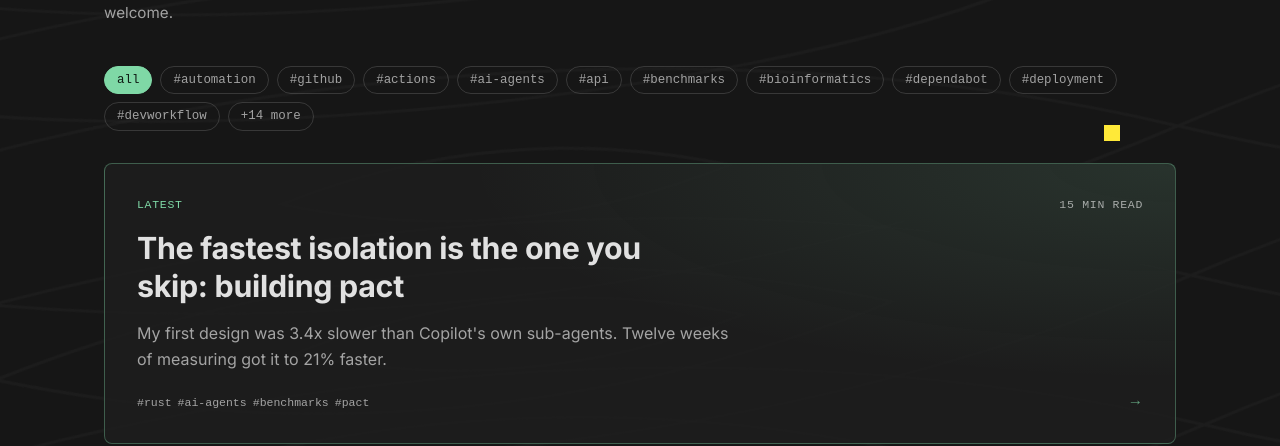
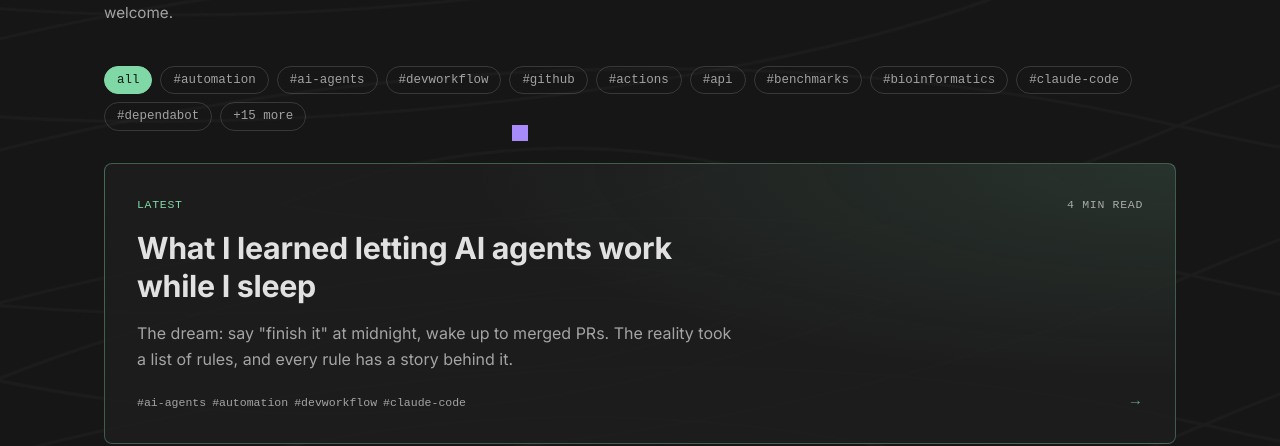
Before and after one commit to zekariasasaminew/my-portfolio-client, a React (Vite) app: page /notes in a window 1280 px wide. Shown: the part 227-673 px from the top of the page. Built offline with nearby package versions, Linux system fonts and the light colour scheme; no server answers.

Commit message:
Add agents-while-I-sleep note

```diff
--- a/src/data/notes.ts
+++ b/src/data/notes.ts
@@ -56,6 +56,24 @@ export const notes: Note[] = [
     tags: ["#bioinformatics", "#research", "#software"],
   },
   {
+    id: 13,
+    title: "What I learned letting AI agents work while I sleep",
+    hook: "The dream: say \"finish it\" at midnight, wake up to merged PRs. The reality took a list of rules, and every rule has a story behind it.",
+    content: [
+      "A lot of my side project work now happens overnight. Before bed I hand a coding agent a backlog, tell it to finish, and go to sleep. Some mornings I wake up to a stack of clean PRs. Some mornings I wake up to nothing, because the agent stopped at 1 a.m. to ask me a question.\n\nEvery rule below exists because something went wrong at least once.",
+      "## 1. Ask everything up front, then never check in\n\nAn agent that asks \"Should I proceed?\" at 1 a.m. has wasted the whole night. Nobody is awake to say yes.\n\nSo the deal is: before I go to sleep, the agent gets one window to ask its questions. It should ask the important ones, a few at once. After that, no check-ins. If it hits a judgment call, it makes the call and **writes it down** in the commit, the PR, or the final summary, so I can review it and undo it in the morning.\n\nDecide now, log it, let me reverse it later. That turned out to be way better than waiting for me.",
+      "## 2. Never stop running\n\nOne night I had a chain of brain-computer interface experiments running. The machine got low on memory, the tool running the agent killed its background jobs, and the message said something like \"restart only if the user asks.\" So the agent didn't. The chain sat dead for about **5 hours** until I woke up.\n\nNow the rule is explicit: my standing instruction *is* the ask. If a job gets killed, restart it, fix whatever killed it, and keep going. Run long jobs detached so a cleanup can't take them out, and make them resumable so a restart doesn't start from zero.\n\nThe exceptions are real ones: the machine is about to run out of memory, or the next step is something outward facing.",
+      "## 3. Check which branch you're on. Every time.\n\nIn long loops (finish issue, merge, start the next one), agents kept accidentally committing onto `main`. It always went the same way: switch to `main`, pull, start editing, forget to make a new branch.\n\nThe fix is boring and it works: after every `git checkout main && git pull`, run `git branch --show-current` before touching a file. One issue, one branch, one PR.",
+      "## 4. One heavy job at a time\n\nMy laptop has about 14 GB of RAM. Each interactive agent session with its helper processes holds close to a gigabyte. Put three agents on three repos all running builds and test suites at once, and the whole machine crawls.\n\nSo heavy work (builds, full test runs, installs) goes through a small gate script that lets one run at a time. When I measured it, 63 sessions had used it, only 7 ever waited more than a minute, and the longest wait was 6 minutes. Waiting a bit beats a frozen laptop at 3 a.m.",
+      "## 5. Trust, but read the diff\n\nAgents say \"done\" a lot. Sometimes it's true. Sometimes the tests were never run, or the change is in the wrong file.\n\nThe rule: a worker's report is a claim, not proof. The main session opens the real diff, runs the check that proves the change, and for anything visual, opens the page. Same goes for production. One agent once looked at a migration list, decided my database was missing 14+ migrations, and wanted to re-run them all. They were already applied, just not recorded. Look at the real thing before you change it.",
+      "## 6. Some things stay human\n\nAutonomy covers my own repos and my own calls. It doesn't cover someone else's. If an outside contributor opened a PR, the agent leaves it alone: no merging, no comments, no competing fix. It goes in the morning summary.\n\nSame for anything that leaves my machine and can't be taken back. And if the agent truly can't finish something (it needs a real user, or a Mac I don't have), it says so honestly instead of marking it done.",
+      "## 7. Hand off instead of dragging on\n\nA session that runs all night gets long, and long sessions get expensive and sloppy. So at a natural break, the agent writes a short handoff file (goal, what's done, what's left, the exact next step) and a fresh session picks it up from there. This note was written in exactly that kind of session.",
+      "## The real lesson\n\nThe model was never the hard part. The hard part was writing down what I would have done if I were awake, specifically enough that an agent can follow it at 3 a.m. with nobody to ask. Every bad morning became one more line in that list.",
+    ],
+    createdAt: "2026-11-14",
+    tags: ["#ai-agents", "#automation", "#devworkflow", "#claude-code"],
+  },
+  {
     id: 4,
     title: "Bringing Redis Into a Clustered World",
     hook: "Docker was fine. Kubernetes contexts were not.",
```
